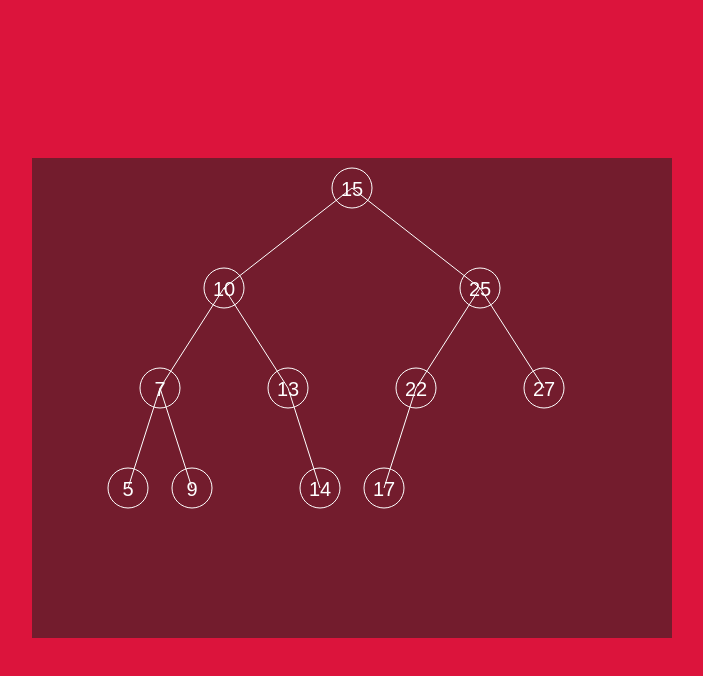
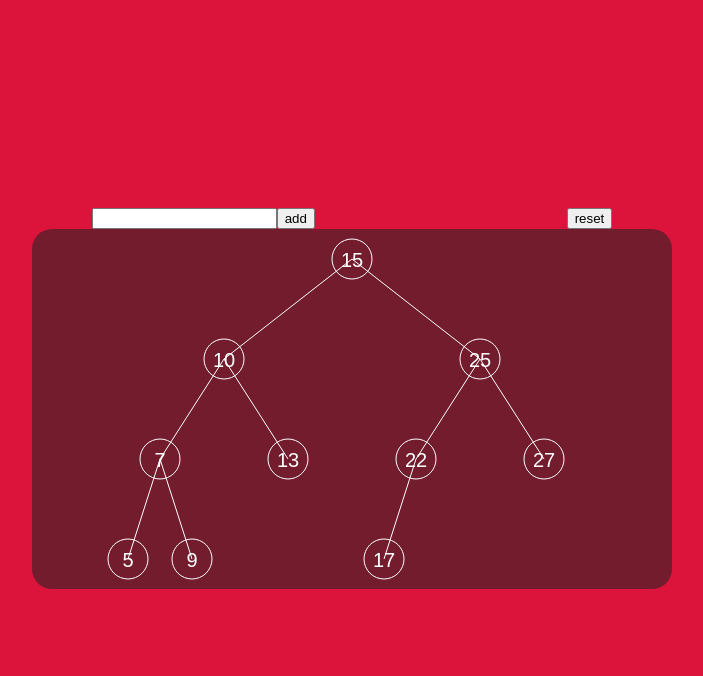
Before and after one commit to piyush1510/binary-tree-visualizer, a React (Create React App) app: page / in a window 1280 px wide. Shown: the top 676 px of the page, without its empty margins (288-991 px from the left). Built offline with nearby package versions, Linux system fonts and the light colour scheme.

Commit message:
controls added

```diff
--- a/src/App.css
+++ b/src/App.css
@@ -5,7 +5,15 @@
   display: flex;
   justify-content: center;
   align-items: center;
+  flex-direction: column;
 }
 #board{
   background-color: rgba(34, 34, 34, 0.562);
+  border-radius: 20px;
 }
+#controls{
+  width: 80%;
+  display: flex;
+  justify-content: space-evenly;
+  align-items: center;
+}
--- a/src/App.js
+++ b/src/App.js
@@ -1,16 +1,35 @@
 import React, {Component} from 'react';
 import './App.css';
 import BST from './BST';
-import Canvas from './Canvas'
+import Canvas from './Canvas';
 
 export default class App extends Component {
-  // constructor(props) {
-  //   super(props);
-  // }
+  constructor() {
+    super();
+    this.state = {input: [15, 25, 10, 7, 22, 17, 13, 5, 9, 27]};
+    // [15,25,10,7,22,17,13,5,9,27]
+  }
+  handleAdd() {
+    const data = document.querySelector('#add').value;
+    console.log(data);
+    const input = this.state.input;
+    input.push(data);
+    this.setState({input});
+  }
   render() {
     return (
       <div className="App">
-        <Canvas input={[15,25,10,7,22,17,13,5,9,27,14]}/>
+        <div id="controls">
+          <div>
+            <input id="add" type="number"></input>
+            <button onClick={(e) => this.handleAdd()}>add</button>
+          </div>
+          <div>
+            <button onClick={(e) => this.setState({input:[]})}>reset</button>
+          </div>
+        </div>
+
+        <Canvas input={this.state.input} />
       </div>
     );
   }
--- a/src/Canvas.js
+++ b/src/Canvas.js
@@ -4,7 +4,7 @@ import BST from './BST';
 export default class Canvas extends Component {
     constructor(props){
         super(props)
-        console.log(props);
+        console.log(props.input);
     }
     draw(ctx, x, y, node, w) {
         ctx.beginPath();
@@ -32,14 +32,27 @@ export default class Canvas extends Component {
         }
       }
       componentDidMount() {
+
         const canvas = document.querySelector('#board');
         canvas.width = window.screen.width * 0.8;
-        canvas.height = window.screen.height * 0.8;
+        canvas.height = window.screen.height * 0.6;
         const ctx = canvas.getContext('2d');
+        ctx.clearRect(0, 0, canvas.width, canvas.height);
         var w = canvas.offsetWidth;
         var tree = new BST();
         this.props.input.map(i=>tree.insert(i))
-
+        if(tree.root)
+        this.draw(ctx, parseInt(w / 2), 30, tree.root, w*0.2);
+        // console.log(tree);
+        // tree.inOrder();
+      }
+      componentDidUpdate() {
+        const canvas = document.querySelector('#board');
+        const ctx = canvas.getContext('2d');
+        ctx.clearRect(0, 0, canvas.width, canvas.height);
+        var w = canvas.offsetWidth;
+        var tree = new BST();
+        this.props.input.map(i=>tree.insert(i))
         if(tree.root)
         this.draw(ctx, parseInt(w / 2), 30, tree.root, w*0.2);
         // console.log(tree);
```
